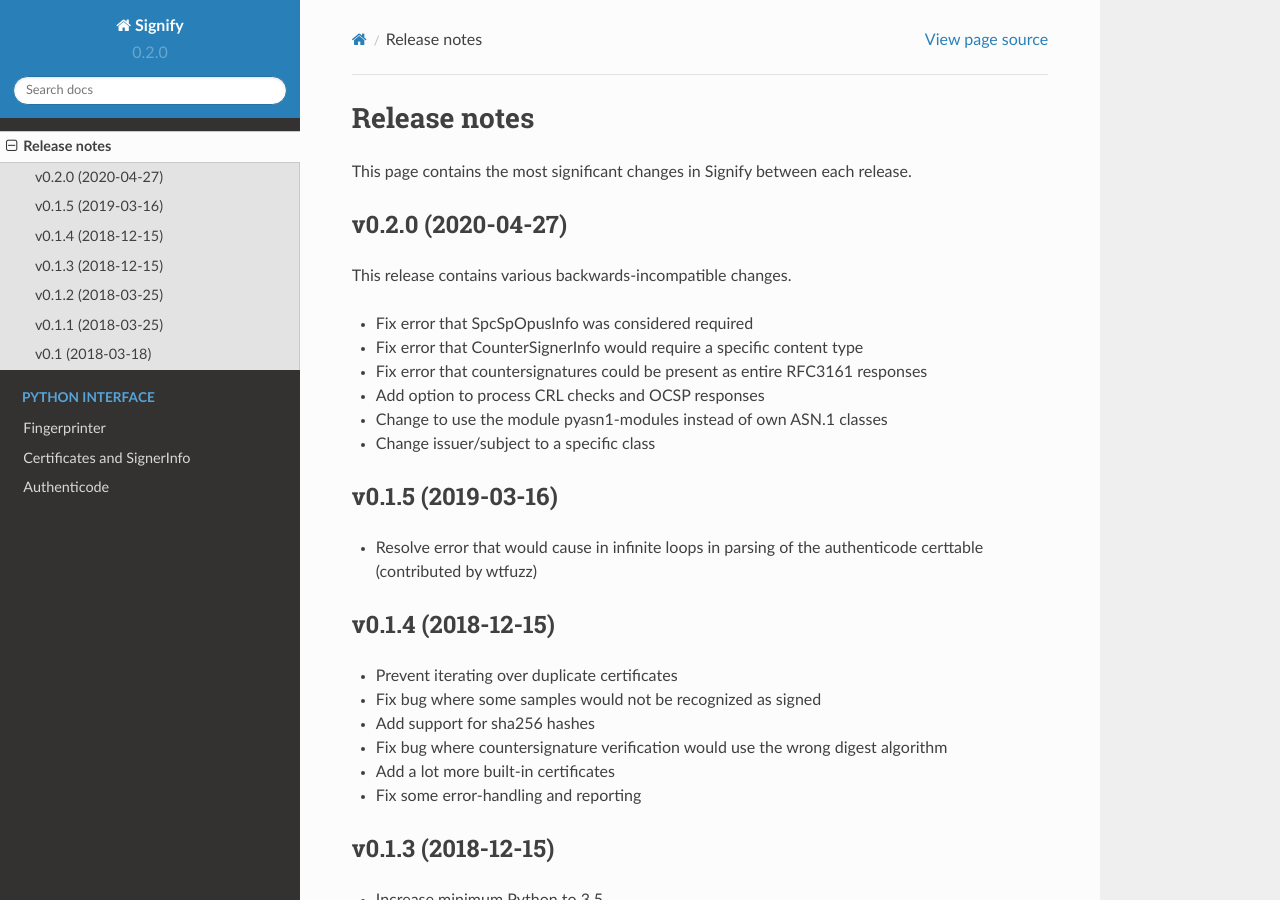
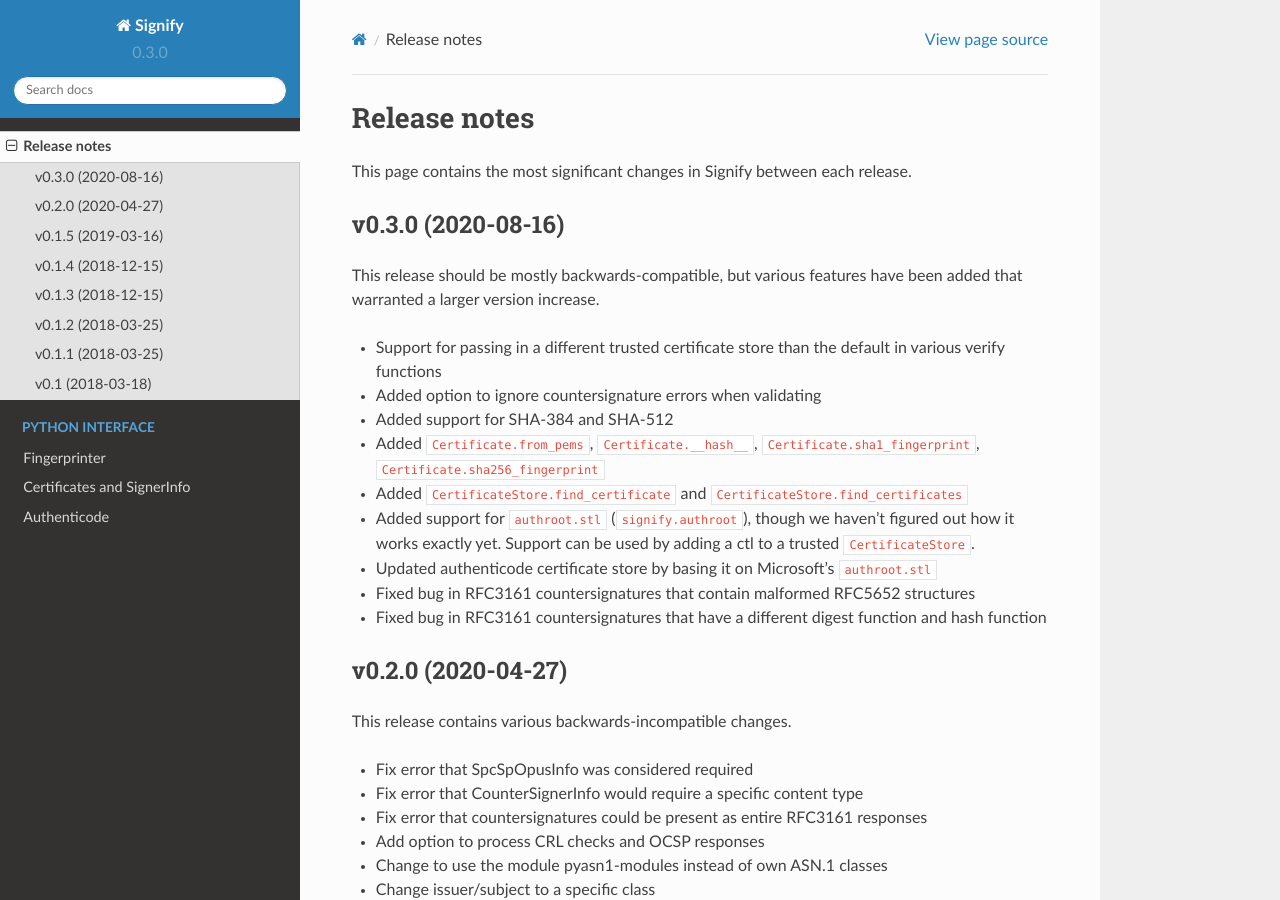
Before and after one commit to ralphje/signify, a Sphinx documentation site: the page built from docs/changelog.rst, in a window 1280 px wide and 900 px high. Built offline with Sphinx 7.4.7 and the Read the Docs theme 2.0.0, drawn with Linux system fonts in a browser that asks for light colours.

Commit message:
Release as v0.3.0

```diff
--- a/docs/changelog.rst
+++ b/docs/changelog.rst
@@ -1,6 +1,23 @@
 Release notes
 =============
 This page contains the most significant changes in Signify between each release.
+
+v0.3.0 (2020-08-16)
+-------------------
+This release should be mostly backwards-compatible, but various features have been added that warranted a larger
+version increase.
+
+* Support for passing in a different trusted certificate store than the default in various verify functions
+* Added option to ignore countersignature errors when validating
+* Added support for SHA-384 and SHA-512
+* Added ``Certificate.from_pems``, ``Certificate.__hash__``, ``Certificate.sha1_fingerprint``,
+  ``Certificate.sha256_fingerprint``
+* Added ``CertificateStore.find_certificate`` and ``CertificateStore.find_certificates``
+* Added support for ``authroot.stl`` (``signify.authroot``), though we haven't figured out how it works exactly yet.
+  Support can be used by adding a ctl to a trusted ``CertificateStore``.
+* Updated authenticode certificate store by basing it on Microsoft's ``authroot.stl``
+* Fixed bug in RFC3161 countersignatures that contain malformed RFC5652 structures
+* Fixed bug in RFC3161 countersignatures that have a different digest function and hash function
 
 v0.2.0 (2020-04-27)
 -------------------
--- a/signify/__init__.py
+++ b/signify/__init__.py
@@ -1,4 +1,4 @@
-__version__ = "0.2.0"
+__version__ = "0.3.0"
 
 
 def _print_type(t):
```
